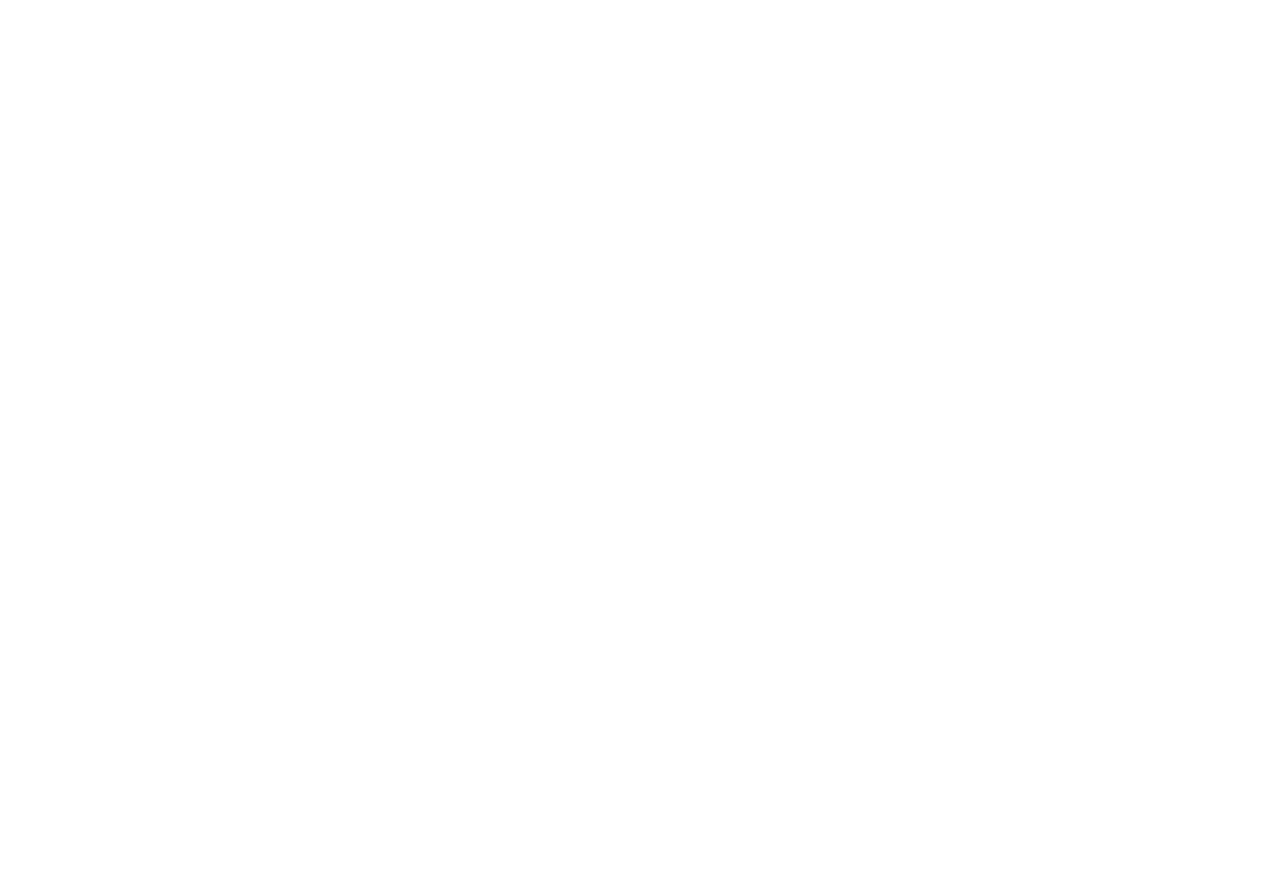
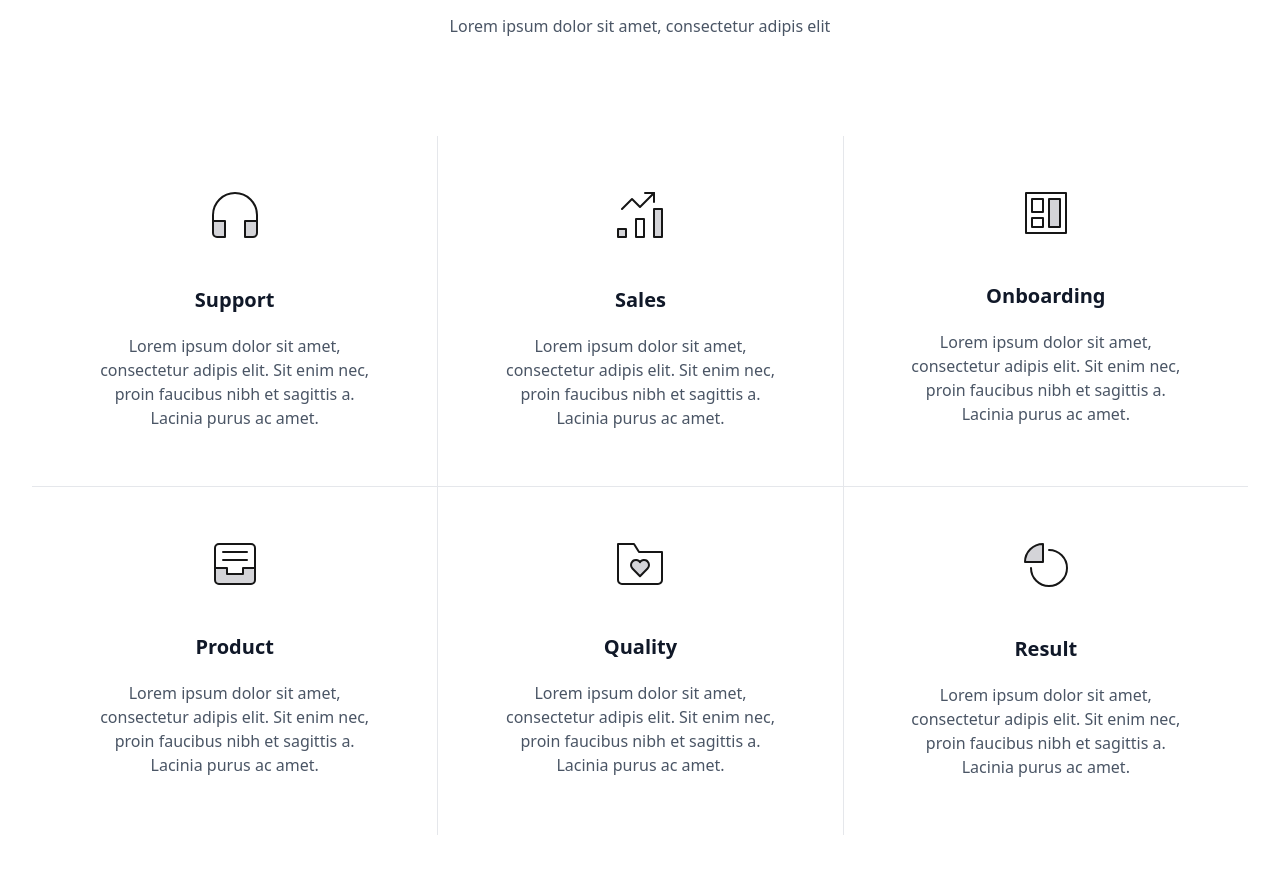
Before and after one commit to axd18/landing, a React (Vite) app: page /help in a window 1280 px wide. Shown: the part 1020-1894 px from the top of the page. Before the commit the page ends 800 px from the top, so only its background shows below. Built offline with nearby package versions, Linux system fonts and the light colour scheme.

Commit message:
componente features en la landing

```diff
--- /dev/null
+++ b/src/pages/Landing/FeatureSection.jsx
@@ -0,0 +1,99 @@
+import React, { useState } from 'react';
+
+const FeatureSection = () => {
+    return (
+        <section className="py-12 bg-white sm:py-16 lg:py-20">
+    <div className="px-4 mx-auto max-w-7xl sm:px-6 lg:px-8">
+        <div className="text-center">
+            <h2 className="text-3xl font-bold leading-tight text-gray-900 sm:text-4xl xl:text-5xl font-pj">Funcionalidades que te van ayudar con la organización</h2>
+            <p className="mt-4 text-base leading-7 text-gray-600 sm:mt-8 font-pj">Lorem ipsum dolor sit amet, consectetur adipis elit</p>
+        </div>
+
+        <div className="grid grid-cols-1 mt-10 text-center sm:mt-16 sm:grid-cols-2 sm:gap-x-12 gap-y-12 md:grid-cols-3 md:gap-0 xl:mt-24">
+            <div className="md:p-8 lg:p-14">
+                <svg className="mx-auto" width="46" height="46" viewBox="0 0 46 46" fill="none" xmlns="http://www.w3.org/2000/svg">
+                    <path d="M45 29V23C45 10.85 35.15 1 23 1C10.85 1 1 10.85 1 23V29" stroke="#161616" stroke-width="2" stroke-miterlimit="10" stroke-linecap="round" stroke-linejoin="round" />
+                    <path d="M13 29H1V41C1 43.209 2.791 45 5 45H13V29Z" fill="#D4D4D8" stroke="#161616" stroke-width="2" stroke-miterlimit="10" stroke-linecap="round" stroke-linejoin="round" />
+                    <path d="M45 29H33V45H41C43.209 45 45 43.209 45 41V29Z" fill="#D4D4D8" stroke="#161616" stroke-width="2" stroke-miterlimit="10" stroke-linecap="round" stroke-linejoin="round" />
+                </svg>
+                <h3 className="mt-12 text-xl font-bold text-gray-900 font-pj">Support</h3>
+                <p className="mt-5 text-base text-gray-600 font-pj">Lorem ipsum dolor sit amet, consectetur adipis elit. Sit enim nec, proin faucibus nibh et sagittis a. Lacinia purus ac amet.</p>
+            </div>
+
+            <div className="md:p-8 lg:p-14 md:border-l md:border-gray-200">
+                <svg className="mx-auto" width="46" height="46" viewBox="0 0 46 46" fill="none" xmlns="http://www.w3.org/2000/svg">
+                    <path d="M27 27H19V45H27V27Z" stroke="#161616" stroke-width="2" stroke-miterlimit="10" stroke-linecap="round" stroke-linejoin="round" />
+                    <path d="M9 37H1V45H9V37Z" fill="#D4D4D8" stroke="#161616" stroke-width="2" stroke-miterlimit="10" stroke-linecap="round" stroke-linejoin="round" />
+                    <path d="M45 17H37V45H45V17Z" fill="#D4D4D8" stroke="#161616" stroke-width="2" stroke-miterlimit="10" stroke-linecap="round" stroke-linejoin="round" />
+                    <path d="M5 17L15 7L23 15L37 1" stroke="#161616" stroke-width="2" stroke-miterlimit="10" stroke-linecap="round" stroke-linejoin="round" />
+                    <path d="M28 1H37V10" stroke="#161616" stroke-width="2" stroke-miterlimit="10" stroke-linecap="round" stroke-linejoin="round" />
+                </svg>
+                <h3 className="mt-12 text-xl font-bold text-gray-900 font-pj">Sales</h3>
+                <p className="mt-5 text-base text-gray-600 font-pj">Lorem ipsum dolor sit amet, consectetur adipis elit. Sit enim nec, proin faucibus nibh et sagittis a. Lacinia purus ac amet.</p>
+            </div>
+
+            <div className="md:p-8 lg:p-14 md:border-l md:border-gray-200">
+                <svg className="mx-auto" width="42" height="42" viewBox="0 0 42 42" fill="none" xmlns="http://www.w3.org/2000/svg">
+                    <path d="M41 1H1V41H41V1Z" stroke="#161616" stroke-width="2" stroke-miterlimit="10" stroke-linecap="round" stroke-linejoin="round" />
+                    <path d="M18 7H7V20H18V7Z" stroke="#161616" stroke-width="2" stroke-miterlimit="10" stroke-linecap="round" stroke-linejoin="round" />
+                    <path d="M18 26H7V35H18V26Z" stroke="#161616" stroke-width="2" stroke-miterlimit="10" stroke-linecap="round" stroke-linejoin="round" />
+                    <path d="M35 7H24V35H35V7Z" fill="#D4D4D8" stroke="#161616" stroke-width="2" stroke-miterlimit="10" stroke-linecap="round" stroke-linejoin="round" />
+                </svg>
+                <h3 className="mt-12 text-xl font-bold text-gray-900 font-pj">Onboarding</h3>
+                <p className="mt-5 text-base text-gray-600 font-pj">Lorem ipsum dolor sit amet, consectetur adipis elit. Sit enim nec, proin faucibus nibh et sagittis a. Lacinia purus ac amet.</p>
+            </div>
+
+            <div className="md:p-8 lg:p-14 md:border-t md:border-gray-200">
+                <svg className="mx-auto" width="42" height="42" viewBox="0 0 42 42" fill="none" xmlns="http://www.w3.org/2000/svg">
+                    <path
+                        d="M9.66667 25H6C3.23858 25 1 27.2386 1 30V37C1 39.7614 3.23858 42 6 42H36C38.7614 42 41 39.7614 41 37V30C41 27.2386 38.7614 25 36 25H31.8333C30.2685 25 29 26.2685 29 27.8333C29 29.3981 27.7315 30.6667 26.1667 30.6667H15.3333C13.7685 30.6667 12.5 29.3981 12.5 27.8333C12.5 26.2685 11.2315 25 9.66667 25Z"
+                        fill="#D4D4D8"
+                    />
+                    <path d="M9 9H33" stroke="#161616" stroke-width="2" stroke-miterlimit="10" stroke-linecap="round" stroke-linejoin="round" />
+                    <path d="M9 17H33" stroke="#161616" stroke-width="2" stroke-miterlimit="10" stroke-linecap="round" stroke-linejoin="round" />
+                    <path d="M1 25H13V31H29V25H41" stroke="#161616" stroke-width="2" stroke-miterlimit="10" stroke-linecap="round" stroke-linejoin="round" />
+                    <path d="M37 1H5C2.79086 1 1 2.79086 1 5V37C1 39.2091 2.79086 41 5 41H37C39.2091 41 41 39.2091 41 37V5C41 2.79086 39.2091 1 37 1Z" stroke="#161616" stroke-width="2" stroke-miterlimit="10" stroke-linecap="round" stroke-linejoin="round" />
+                </svg>
+                <h3 className="mt-12 text-xl font-bold text-gray-900 font-pj">Product</h3>
+                <p className="mt-5 text-base text-gray-600 font-pj">Lorem ipsum dolor sit amet, consectetur adipis elit. Sit enim nec, proin faucibus nibh et sagittis a. Lacinia purus ac amet.</p>
+            </div>
+
+            <div className="md:p-8 lg:p-14 md:border-l md:border-gray-200 md:border-t">
+                <svg className="mx-auto" width="46" height="42" viewBox="0 0 46 42" fill="none" xmlns="http://www.w3.org/2000/svg">
+                    <path
+                        d="M30.562 18.4609C30.0511 17.9392 29.4292 17.5392 28.7426 17.2907C28.0559 17.0422 27.3221 16.9516 26.5956 17.0256C25.8692 17.0996 25.1687 17.3362 24.5462 17.718C23.9237 18.0998 23.3952 18.6169 23 19.2309C22.6049 18.6167 22.0764 18.0995 21.4539 17.7176C20.8315 17.3357 20.1309 17.099 19.4044 17.025C18.6779 16.951 17.944 17.0417 17.2573 17.2903C16.5706 17.5389 15.9488 17.939 15.438 18.4609C14.5163 19.4035 14.0002 20.6695 14.0002 21.9879C14.0002 23.3063 14.5163 24.5722 15.438 25.5149L23 33.1999L30.564 25.5159C31.485 24.5726 32.0004 23.3064 32 21.988C31.9997 20.6696 31.4835 19.4037 30.562 18.4609Z"
+                        fill="#D4D4D8"
+                        stroke="#161616"
+                        stroke-width="2"
+                        stroke-miterlimit="10"
+                        stroke-linecap="round"
+                        stroke-linejoin="round"
+                    />
+                    <path
+                        d="M41 41H5C3.93913 41 2.92172 40.5786 2.17157 39.8284C1.42143 39.0783 1 38.0609 1 37V1H17L22 9H45V37C45 38.0609 44.5786 39.0783 43.8284 39.8284C43.0783 40.5786 42.0609 41 41 41Z"
+                        stroke="#161616"
+                        stroke-width="2"
+                        stroke-miterlimit="10"
+                        stroke-linecap="round"
+                        stroke-linejoin="round"
+                    />
+                </svg>
+                <h3 className="mt-12 text-xl font-bold text-gray-900 font-pj">Quality</h3>
+                <p className="mt-5 text-base text-gray-600 font-pj">Lorem ipsum dolor sit amet, consectetur adipis elit. Sit enim nec, proin faucibus nibh et sagittis a. Lacinia purus ac amet.</p>
+            </div>
+
+            <div className="md:p-8 lg:p-14 md:border-l md:border-gray-200 md:border-t">
+                <svg className="mx-auto" width="44" height="44" viewBox="0 0 44 44" fill="none" xmlns="http://www.w3.org/2000/svg">
+                    <path d="M25 7C34.941 7 43 15.059 43 25C43 34.941 34.941 43 25 43C15.059 43 7 34.941 7 25" stroke="#161616" stroke-width="2" stroke-miterlimit="10" stroke-linecap="round" stroke-linejoin="round" />
+                    <path d="M19 1C9.059 1 1 9.059 1 19H19V1Z" fill="#D4D4D8" stroke="#161616" stroke-width="2" stroke-miterlimit="10" stroke-linecap="round" stroke-linejoin="round" />
+                </svg>
+                <h3 className="mt-12 text-xl font-bold text-gray-900 font-pj">Result</h3>
+                <p className="mt-5 text-base text-gray-600 font-pj">Lorem ipsum dolor sit amet, consectetur adipis elit. Sit enim nec, proin faucibus nibh et sagittis a. Lacinia purus ac amet.</p>
+            </div>
+        </div>
+    </div>
+</section>
+
+    )
+}
+export default FeatureSection;
--- a/src/pages/Landing/LandingPage.jsx
+++ b/src/pages/Landing/LandingPage.jsx
@@ -1,4 +1,5 @@
 import React from "react";
+import FeatureSection from "./FeatureSection";
 
 const LandingPage = () => {
   return (
@@ -75,6 +76,7 @@
           </div>
         </div>
       </div>
+        <FeatureSection />
     </div>
   );
 };
```
